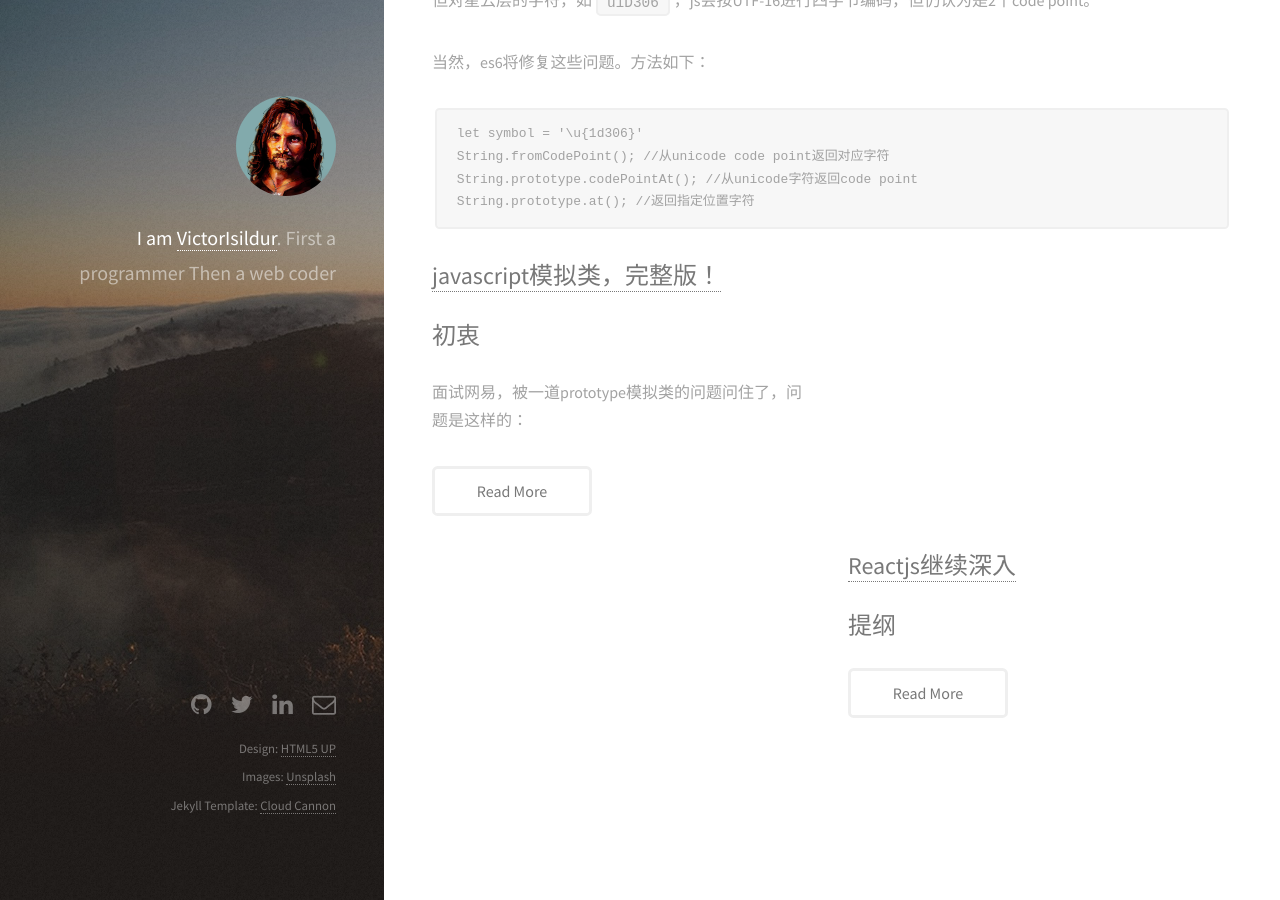
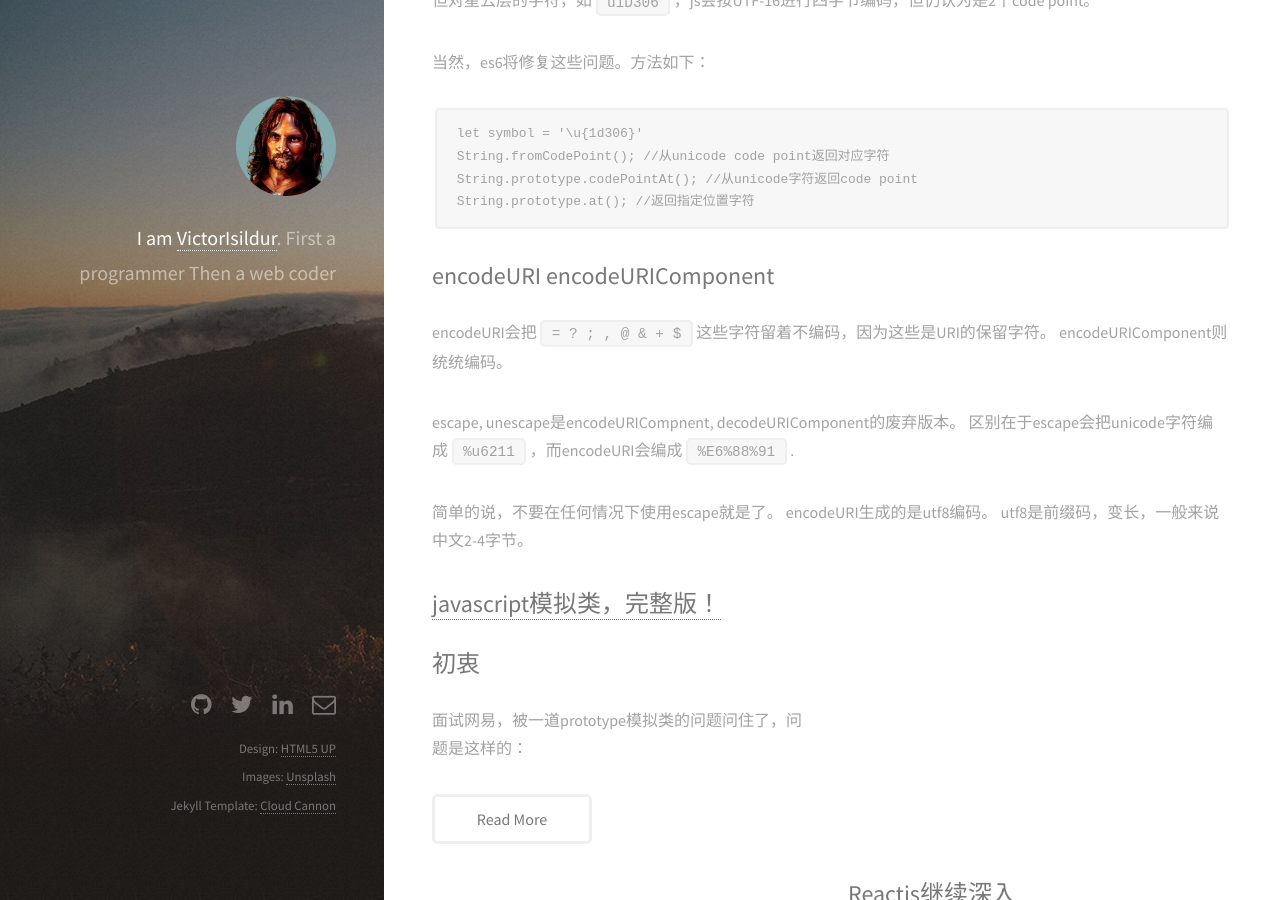
Before and after one commit to victorisildur/victorisildur.github.io, a Jekyll site: the page built from _posts/2015-08-25-native-javascript.markdown, in a window 1280 px wide and 900 px high, scrolled down 2539 px. Built offline with Jekyll 4.4.1, drawn with Linux system fonts in a browser that asks for light colours.

Commit message:
doc: utf8

````diff
--- a/_posts/2015-08-25-native-javascript.markdown
+++ b/_posts/2015-08-25-native-javascript.markdown
@@ -100,3 +100,15 @@ String.fromCodePoint(); //从unicode code point返回对应字符
 String.prototype.codePointAt(); //从unicode字符返回code point
 String.prototype.at(); //返回指定位置字符
 ```
+
+## encodeURI encodeURIComponent
+
+encodeURI会把`= ? ; , @ & + $`这些字符留着不编码，因为这些是URI的保留字符。
+encodeURIComponent则统统编码。
+
+escape, unescape是encodeURICompnent, decodeURIComponent的废弃版本。
+区别在于escape会把unicode字符编成`%u6211`，而encodeURI会编成`%E6%88%91`.
+
+简单的说，不要在任何情况下使用escape就是了。
+encodeURI生成的是utf8编码。
+utf8是前缀码，变长，一般来说中文2-4字节。
````
